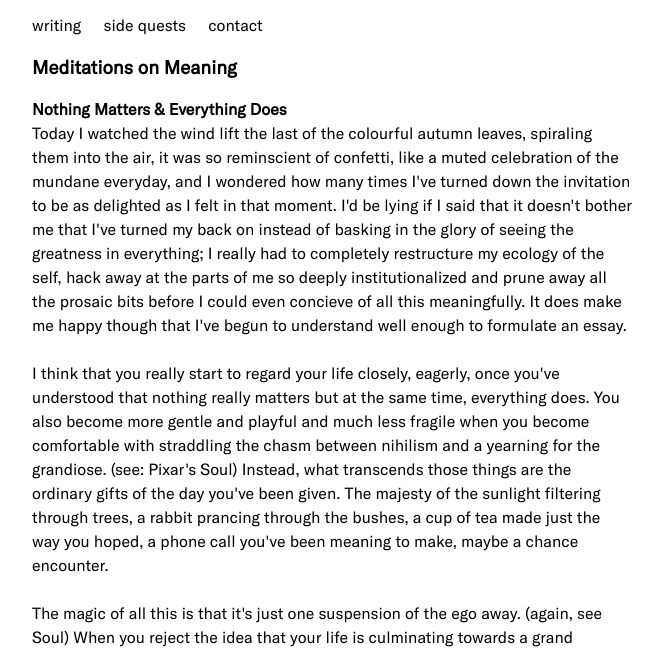
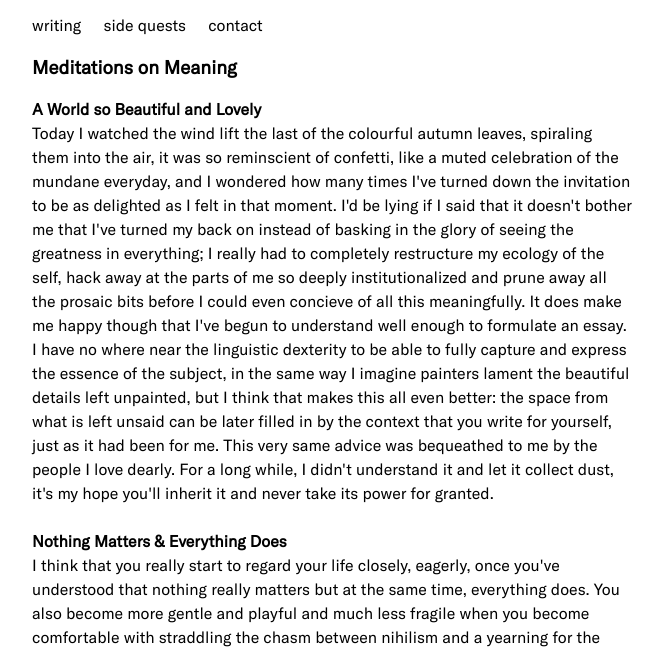
Before and after one commit to t9nz/website, a plain HTML site: page writings/meditations-on-meaning.html in a window 1280 px wide. Shown: the part 143-795 px from the top of the page, without its empty margins (308-971 px from the left). Drawn offline with Linux system fonts and the light colour scheme.

Commit message:
edited meditations on meaning

```diff
--- a/writings/meditations-on-meaning.html
+++ b/writings/meditations-on-meaning.html
@@ -32,20 +32,25 @@
     <div>
         <h3>Meditations on Meaning</h3>
         <p>
-            <span class="sub">Nothing Matters & Everything Does</span><br>
+            <span class="sub">A World so Beautiful and Lovely</span><br>
             Today I watched the wind lift the last of the colourful autumn leaves, spiraling them into the air, it was so reminscient of confetti, like a
             muted celebration of the mundane everyday, and I wondered how many times I've turned down the invitation to be as delighted as I felt in that
             moment. I'd be lying if I said that it doesn't bother me that I've turned my back on instead of basking in the glory of seeing the greatness
             in everything; I really had to completely restructure my ecology of the self, hack away at the parts of me so deeply institutionalized and prune
             away all the prosaic bits before I could even concieve of all this meaningfully. It does make me happy though that I've begun to understand well
-            enough to formulate an essay.
+            enough to formulate an essay. I have no where near the linguistic dexterity to be able to fully capture and express the essence of the subject,
+            in the same way I imagine painters lament the beautiful details left unpainted, but I think that makes this all even better: the space from
+            what is left unsaid can be later filled in by the context that you write for yourself, just as it had been for me. This very same advice was
+            bequeathed to me by the people I love dearly. For a long while, I didn't understand it and let it collect dust, it's my hope you'll inherit it
+            and never take its power for granted.
             <br>
             <br>
+            <span class="sub">Nothing Matters & Everything Does</span><br>
             I think that you really start to regard your life closely, eagerly, once you've understood that nothing really matters but at the same time,
             everything does. You also become more gentle and playful and much less fragile when you become comfortable with straddling the chasm between nihilism and
             a yearning for the grandiose. (see: Pixar's Soul) Instead, what transcends those things are the ordinary gifts of the day you've been given. The majesty of
             the sunlight filtering through trees, a rabbit prancing through the bushes, a cup of tea made just the way you hoped, a phone call you've been meaning to make,
-            maybe a chance encounter.
+            maybe a chance encounter. When you treasure all these casual things, truly, with a ferocity you once only reserved for
             <br>
             <br>
             The magic of all this is that it's just one suspension of the ego away. (again, see Soul) When you reject the idea that your life is culminating towards a
@@ -59,10 +64,10 @@
             Since I've begun to gently unfurl my capacity to treasure even the ephemeral specks in my day, I've noticed I've also been able to embrace variance and risk more closely,
             shirk social norms more recklessly (just a bit of harmless mischief, nothing you'd be disappointed in me for!), and love more deeply. I look around me, at the natural world,
             and I see infinite possibilities: I am so grateful to live in such abundance, and you do too! The currency you pay to revel in this all is only your attention, when you consciously
-            choose to pay that price day by day, you celebrate your existence, today and everyday.
+            choose to pay that price day by day, you celebrate your existence and everything else's, today and forever.
             <br>
             <br>
-            Blessed are those weaving the vibrant tapestry of life with gusto, for they shall inherit the earth.
+            tldr: blessed are those weaving the vibrant tapestry of life with gusto, for they shall inherit the earth.
             <br>
             <br>
             <span class="sub">Further Reading/Inspiration</span><br>
```
